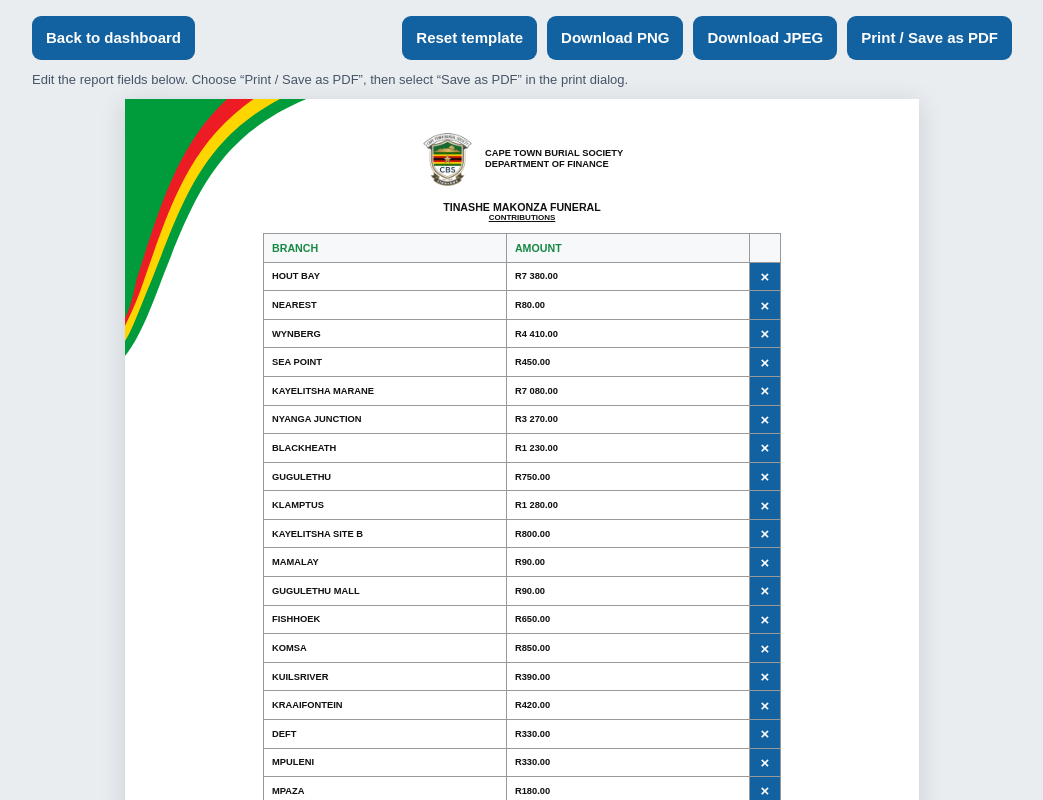
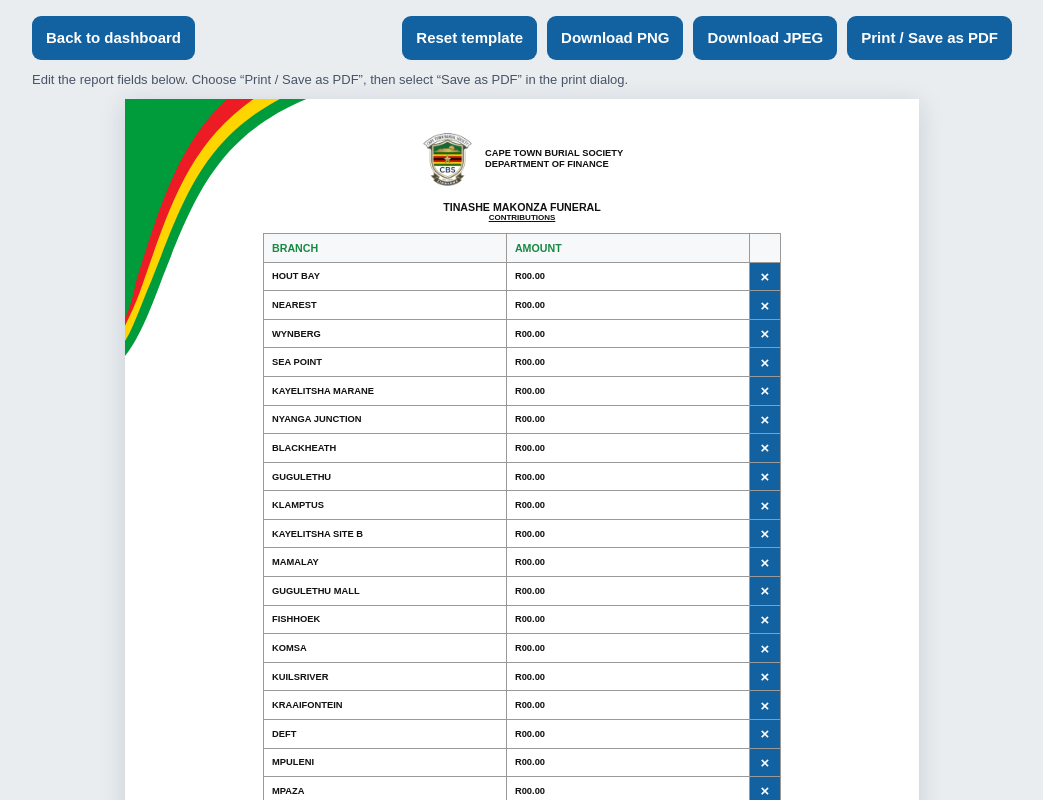
Before and after one commit to ZayneOfficial/source-folder, a React (Vite) app in the folder cbs-react/: page /reports/contributions in a window 1280 px wide. Shown: the top 800 px of the page, without its empty margins (118-1161 px from the left). Built offline with nearby package versions, Linux system fonts and the light colour scheme.

Commit message:
Set intial amount to zero in reports

```diff
--- a/cbs-react/src/pages/ContributionReportPage.jsx
+++ b/cbs-react/src/pages/ContributionReportPage.jsx
@@ -4,29 +4,29 @@ import { toJpeg, toPng } from "html-to-image";
 import "./ContributionReportPage.css";
 
 const INITIAL_ROWS = [
-  { branch: "HOUT BAY", amount: "R7 380.00" },
-  { branch: "NEAREST", amount: "R80.00" },
-  { branch: "WYNBERG", amount: "R4 410.00" },
-  { branch: "SEA POINT", amount: "R450.00" },
-  { branch: "KAYELITSHA MARANE", amount: "R7 080.00" },
-  { branch: "NYANGA JUNCTION", amount: "R3 270.00" },
-  { branch: "BLACKHEATH", amount: "R1 230.00" },
-  { branch: "GUGULETHU", amount: "R750.00" },
-  { branch: "KLAMPTUS", amount: "R1 280.00" },
-  { branch: "KAYELITSHA SITE B", amount: "R800.00" },
-  { branch: "MAMALAY", amount: "R90.00" },
-  { branch: "GUGULETHU MALL", amount: "R90.00" },
-  { branch: "FISHHOEK", amount: "R650.00" },
-  { branch: "KOMSA", amount: "R850.00" },
-  { branch: "KUILSRIVER", amount: "R390.00" },
-  { branch: "KRAAIFONTEIN", amount: "R420.00" },
-  { branch: "DEFT", amount: "R330.00" },
-  { branch: "MPULENI", amount: "R330.00" },
-  { branch: "MPAZA", amount: "R180.00" },
-  { branch: "MAITLAND", amount: "R300.00" },
-  { branch: "LANGA", amount: "R168.00" },
-  { branch: "PARKLANDS", amount: "R270.00" },
-  { branch: "BROOKLYN", amount: "R90.00" },
+  { branch: "HOUT BAY", amount: "R00.00" },
+  { branch: "NEAREST", amount: "R00.00" },
+  { branch: "WYNBERG", amount: "R00.00" },
+  { branch: "SEA POINT", amount: "R00.00" },
+  { branch: "KAYELITSHA MARANE", amount: "R00.00" },
+  { branch: "NYANGA JUNCTION", amount: "R00.00" },
+  { branch: "BLACKHEATH", amount: "R00.00" },
+  { branch: "GUGULETHU", amount: "R00.00" },
+  { branch: "KLAMPTUS", amount: "R00.00" },
+  { branch: "KAYELITSHA SITE B", amount: "R00.00" },
+  { branch: "MAMALAY", amount: "R00.00" },
+  { branch: "GUGULETHU MALL", amount: "R00.00" },
+  { branch: "FISHHOEK", amount: "R00.00" },
+  { branch: "KOMSA", amount: "R00.00" },
+  { branch: "KUILSRIVER", amount: "R00.00" },
+  { branch: "KRAAIFONTEIN", amount: "R00.00" },
+  { branch: "DEFT", amount: "R00.00" },
+  { branch: "MPULENI", amount: "R00.00" },
+  { branch: "MPAZA", amount: "R00.00" },
+  { branch: "MAITLAND", amount: "R00.00" },
+  { branch: "LANGA", amount: "R00.00" },
+  { branch: "PARKLANDS", amount: "R00.00" },
+  { branch: "BROOKLYN", amount: "R00.00" },
 ];
 
 function getCurrentDateValue() {
@@ -42,8 +42,8 @@ function ContributionReportPage() {
   const [title, setTitle] = useState("TINASHE MAKONZA FUNERAL");
   const [rows, setRows] = useState(() => INITIAL_ROWS.map((row, id) => ({ ...row, id })));
   const [nextId, setNextId] = useState(INITIAL_ROWS.length);
-  const [expenses, setExpenses] = useState("");
-  const [totalCash, setTotalCash] = useState("");
+  const [expenses, setExpenses] = useState("R00.00");
+  const [totalCash, setTotalCash] = useState("R00.00");
   const [firstContact, setFirstContact] = useState("MR NYAMAZAMO: +27 84 784 5074");
   const [secondContact, setSecondContact] = useState("MR CHIKWASHA: +27 676 758 067");
   const [reportDate, setReportDate] = useState(getCurrentDateValue);
@@ -86,7 +86,7 @@ function ContributionReportPage() {
   }
 
   function addRow() {
-    setRows((currentRows) => [...currentRows, { id: nextId, branch: "", amount: "" }]);
+    setRows((currentRows) => [...currentRows, { id: nextId, branch: "", amount: "R00.00" }]);
     setNextId((currentId) => currentId + 1);
   }
 
@@ -94,8 +94,8 @@ function ContributionReportPage() {
     setTitle("TINASHE MAKONZA FUNERAL");
     setRows(INITIAL_ROWS.map((row, id) => ({ ...row, id })));
     setNextId(INITIAL_ROWS.length);
-    setExpenses("");
-    setTotalCash("");
+    setExpenses("R00.00");
+    setTotalCash("R00.00");
     setFirstContact("MR NYAMAZAMO: +27 84 784 5074");
     setSecondContact("MR CHIKWASHA: +27 676 758 067");
     setReportDate(getCurrentDateValue());
```
